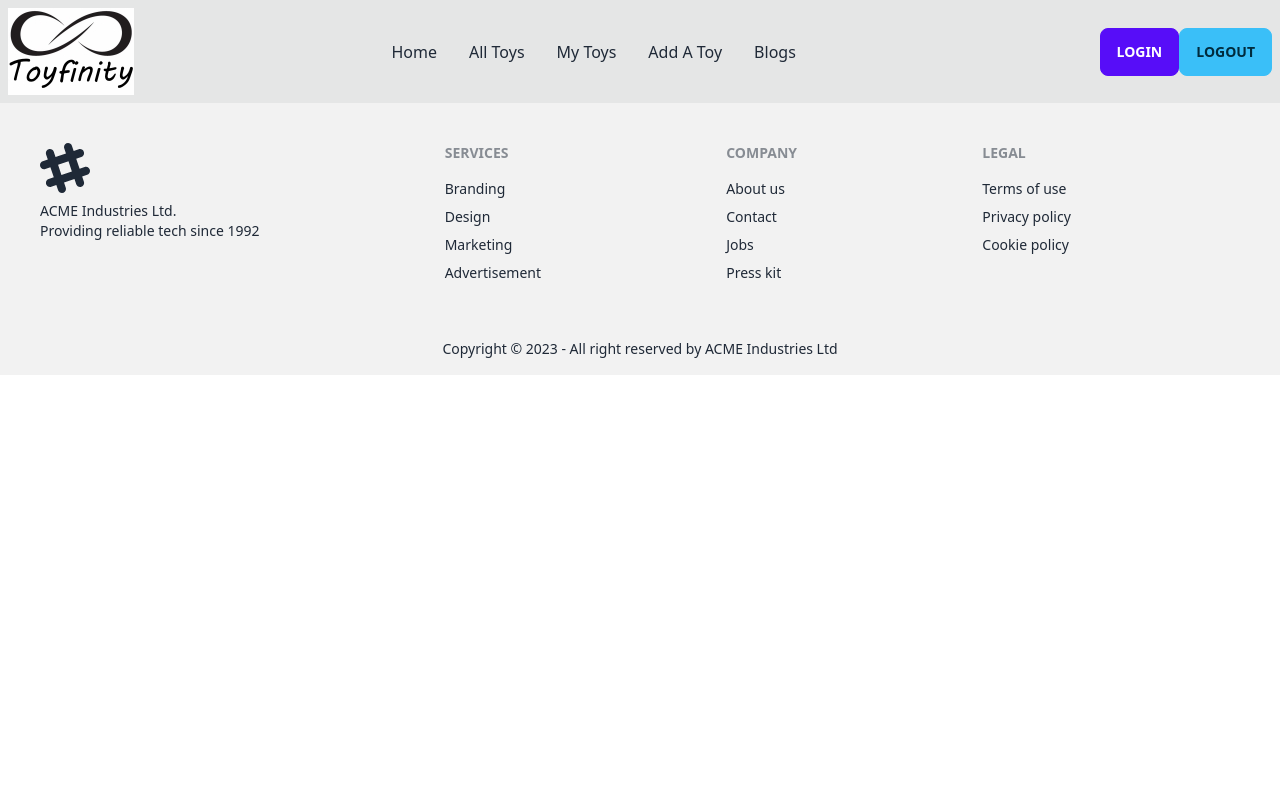
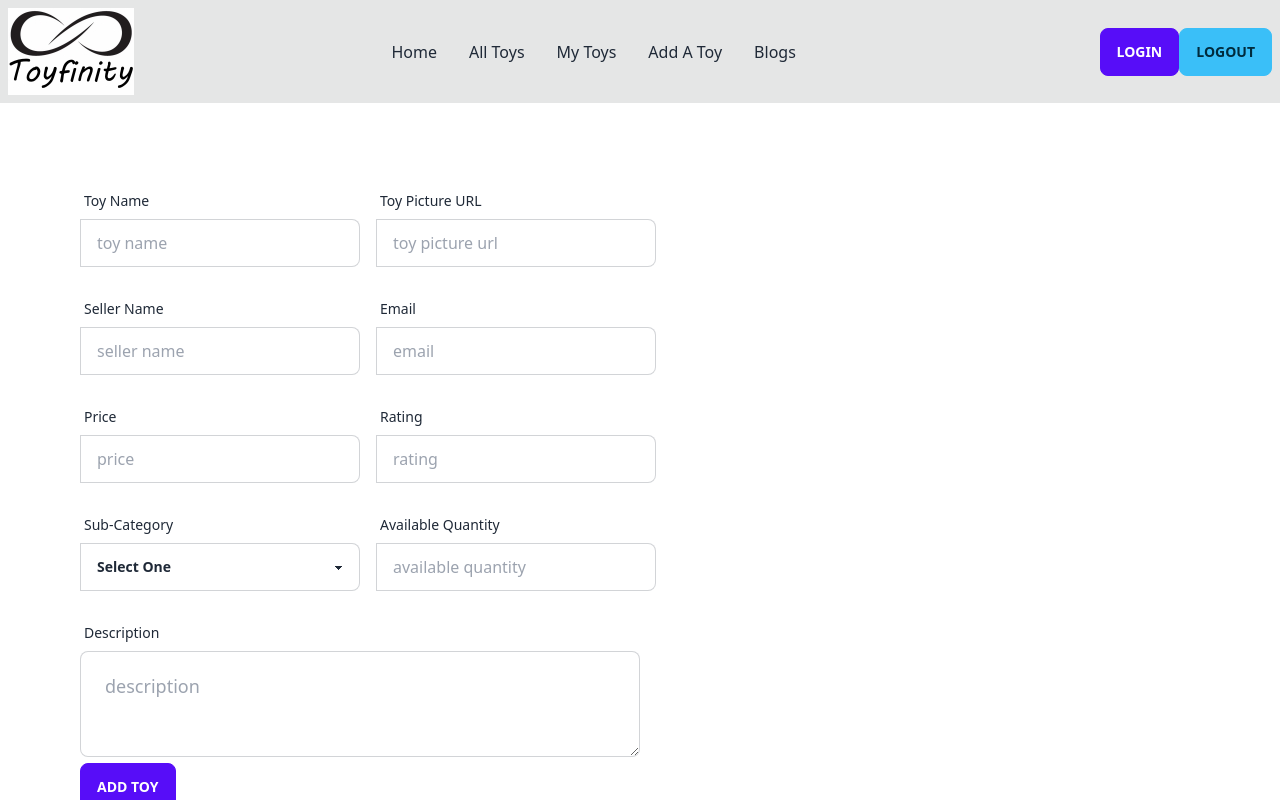
Before and after one commit to mdyasin7636/toyfinity-client, a React (Vite) app: page /addToy in a window 1280 px wide. Shown: the top 800 px of the page. Built offline with nearby package versions, Linux system fonts and the light colour scheme; no server answers.

Commit message:
add toy added

```diff
--- a/src/pages/AddToy/AddToy.jsx
+++ b/src/pages/AddToy/AddToy.jsx
@@ -1,10 +1,158 @@
+const AddToy = () => {
 
-const AddToy = () => {
-    return (
+    const handleAddToy = (event) => {
+    event.preventDefault();
+    const form = event.target;
+
+    const toy = form.toy.value;
+    const picture = form.picture.value;
+    const name = form.name.value;
+    const email = form.email.value;
+    const price = form.price.value;
+    const rating = form.rating.value;
+    const category = form.category.value;
+    const quantity = form.quantity.value;
+    const description = form.description.value;
+
+    const newToy = { toy, picture, name, email, price, rating, category, quantity, description};
+    console.log(newToy);
+  };
+
+  return (
+    <div className="p-20">
+      {/* <h2 className="text-5xl text-center font-extrabold mb-6">Add Toy</h2> */}
+      <form onSubmit={handleAddToy}>
+        {/* toy name and picture row */}
+        <div className="md:flex mb-6">
+          <div className="form-control md:w-1/4">
+            <label className="label">
+              <span className="label-text">Toy Name</span>
+            </label>
+            <label className="input-group">
+              <input
+                type="text"
+                name="toy"
+                placeholder="toy name"
+                className="input input-bordered w-full"
+              />
+            </label>
+          </div>
+          <div className="form-control md:w-1/4 md:ml-4">
+            <label className="label">
+              <span className="label-text">Toy Picture URL</span>
+            </label>
+            <label className="input-group">
+              <input
+                type="text"
+                name="picture"
+                placeholder="toy picture url"
+                className="input input-bordered w-full"
+              />
+            </label>
+          </div>
+        </div>
+        {/* seller name and email row */}
+        <div className="md:flex mb-6">
+          <div className="form-control md:w-1/4">
+            <label className="label">
+              <span className="label-text">Seller Name</span>
+            </label>
+            <label className="input-group">
+              <input
+                type="text"
+                name="name"
+                placeholder="seller name"
+                className="input input-bordered w-full"
+              />
+            </label>
+          </div>
+          <div className="form-control md:w-1/4 md:ml-4">
+            <label className="label">
+              <span className="label-text">Email</span>
+            </label>
+            <label className="input-group">
+              <input
+                type="text"
+                name="email"
+                placeholder="email"
+                className="input input-bordered w-full"
+              />
+            </label>
+          </div>
+        </div>
+        {/* price and rating row */}
+        <div className="md:flex mb-6">
+          <div className="form-control md:w-1/4">
+            <label className="label">
+              <span className="label-text">Price</span>
+            </label>
+            <label className="input-group">
+              <input
+                type="text"
+                name="price"
+                placeholder="price"
+                className="input input-bordered w-full"
+              />
+            </label>
+          </div>
+          <div className="form-control md:w-1/4 md:ml-4">
+            <label className="label">
+              <span className="label-text">Rating</span>
+            </label>
+            <label className="input-group">
+              <input
+                type="text"
+                name="rating"
+                placeholder="rating"
+                className="input input-bordered w-full"
+              />
+            </label>
+          </div>
+        </div>
+        {/* sub-Category and quantity row */}
+        <div className="md:flex mb-6">
+          <div className="form-control md:w-1/4">
+            <label className="label">
+              <span className="label-text">Sub-Category</span>
+            </label>
+            <div className="input-group">
+              <select name="category" className="select select-bordered w-full">
+                <option disabled selected>
+                  Select One
+                </option>
+                <option value="dc">DC</option>
+                <option value="marvel">Marvel</option>
+                <option value="transformer">Transformer</option>
+              </select>
+            </div>
+          </div>
+          <div className="form-control md:w-1/4 md:ml-4">
+            <label className="label">
+              <span className="label-text">Available Quantity</span>
+            </label>
+            <label className="input-group">
+              <input
+                type="text"
+                name="quantity"
+                placeholder="available quantity"
+                className="input input-bordered w-full"
+              />
+            </label>
+          </div>
+        </div>
+        {/* detail description */}
+        <div className="md:w-2/4">
+        <label className="label">
+              <span className="label-text">Description</span>
+            </label>
+        <textarea name="description" placeholder="description" className="textarea textarea-bordered textarea-lg w-full" ></textarea>
+        </div>
         <div>
-
+          <input type="submit" value="Add Toy" className="btn btn-primary" />
         </div>
-    );
+      </form>
+    </div>
+  );
 };
 
 export default AddToy;
--- a/src/pages/Home/ShopByCategory.jsx
+++ b/src/pages/Home/ShopByCategory.jsx
@@ -4,7 +4,7 @@ import "react-tabs/style/react-tabs.css";
 const ShopByCategory = () => {
   return (
     <div>
-      <Tabs className="text-center mt-5">
+      <Tabs>
         <TabList>
           <Tab>Transformers</Tab>
           <Tab>Marvel</Tab>
```
